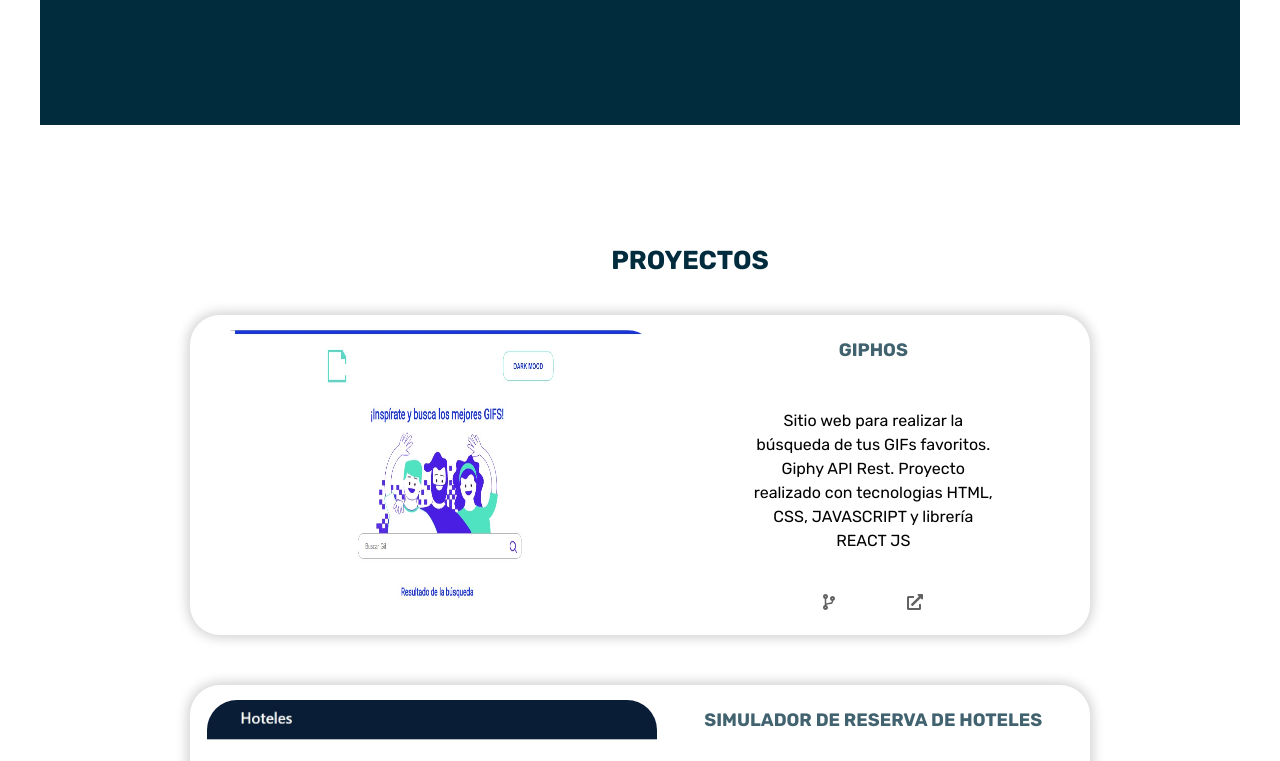
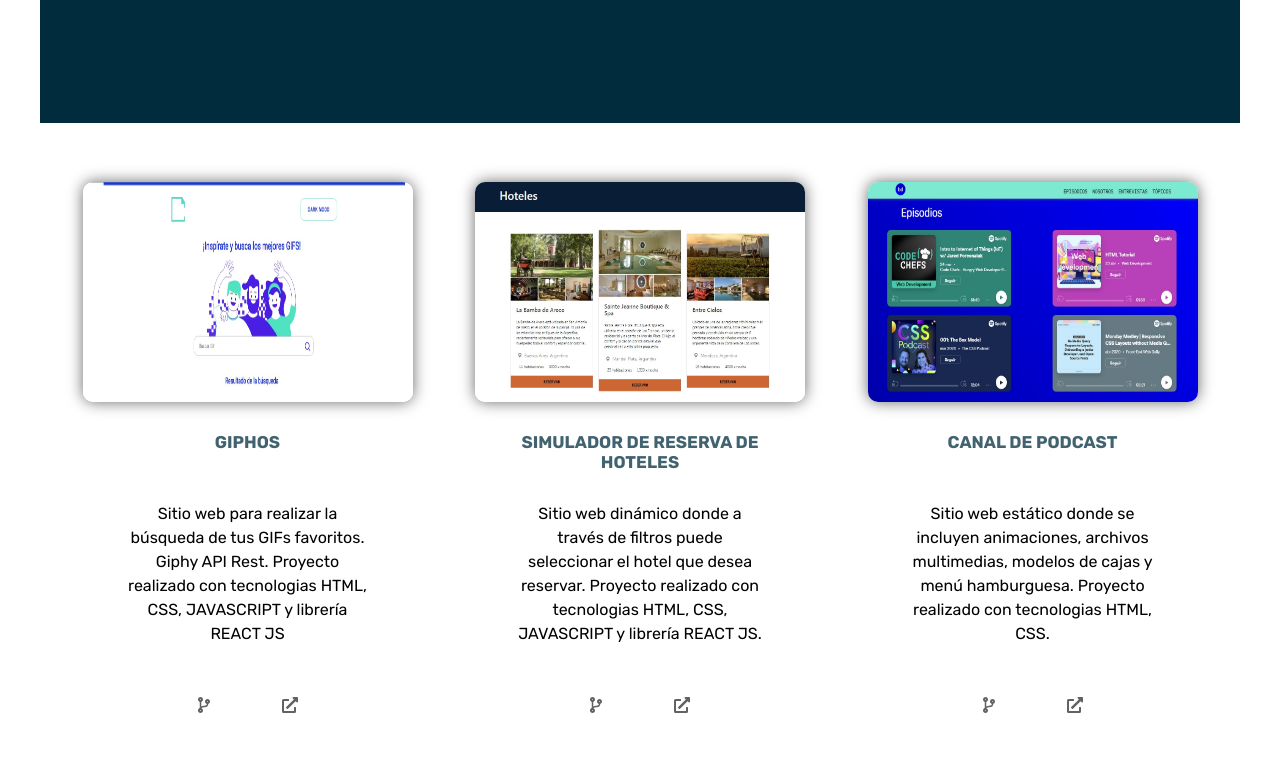
Before and after one commit to maxmferreyra/Maximiliano-Ferreyra, a React (Create React App) app: page / in a window 1280 px wide. Shown: the part 1400-2161 px from the top of the page. Built offline with nearby package versions, Linux system fonts and the light colour scheme.

Commit message:
Proyects changes.

```diff
--- a/src/components/main/AboutMe.js
+++ b/src/components/main/AboutMe.js
@@ -2,7 +2,7 @@ const AboutMe = () => {
     return(
             <div className="about-me" id="about-me">
                 <p className="hello">Un poco más de mí!</p>
-                <p className="description">Mis primeros pasos programando comenzaron en 2019 siendo autodidacta y actualmente continúo mis estudios como desarrollador front-end en una academia en Buenos Aires, Argentina. Podemos tomar café, mientras hablamos de cine o deportes y si tengo que viajar de vacaciones, elijo que sea frente al mar. Siempre ando acompañado de mi cámara de fotos.
+                <p className="description">Mis primeros pasos programando comenzaron en 2019 siendo autodidacta y actualmente continúo mis estudios como desarrollador front-end en Acamica (Buenos Aires, Argentina). Podemos tomar café, mientras hablamos de cine o deportes y si puedo ir de vacaciones, elijo que sea frente al mar. Siempre ando acompañado de mi cámara de fotos.
                     Mi actual objetivo es encontrar mi primer trabajo en el mundo IT donde pueda aprender, compartir y mejorar mis conocimientos y habilidades.
                 </p>
             </div>
--- a/src/components/main/proyects/ProyectGiphos.js
+++ b/src/components/main/proyects/ProyectGiphos.js
@@ -8,14 +8,14 @@ import {
 
 const ProyectGiphos = () => {
     return(
-        <div className="proyect proyect-giphos">
-            <img src="./images/giphos.jpg" alt="imagen de proyecto" className="giphos"></img>
+        <div className="proyect">
+            <img src="./images/giphos.jpg" alt="imagen de proyecto"></img>
             <div className="proyect-info">
                 <h3>GIPHOS</h3>
                 <p>Sitio web para realizar la búsqueda de tus GIFs favoritos. Giphy API Rest. Proyecto realizado con tecnologias HTML, CSS, JAVASCRIPT y librería REACT JS</p>
                 <div className="div-icon-proyect">
-                    <a href="https://github.com/maxmferreyra/gyphos"><FontAwesomeIcon icon={faCodeBranch}/></a>
-                    <a href="https://maxmferreyra.github.io/gyphos/"><FontAwesomeIcon icon={faExternalLinkAlt}/></a>
+                    <a href="https://github.com/maxmferreyra/buscador-de-gifs"><FontAwesomeIcon icon={faCodeBranch}/></a>
+                    <a href="https://giphos.netlify.app/"><FontAwesomeIcon icon={faExternalLinkAlt}/></a>
                 </div>
             </div>
 
--- a/src/components/main/proyects/ProyectPodcast.js
+++ b/src/components/main/proyects/ProyectPodcast.js
@@ -12,7 +12,7 @@ const ProyectPodcast = () => {
             <img src="./images/podcast.jpg" alt="imagen de proyecto"></img>
             <div className="proyect-info">
                 <h3>CANAL DE PODCAST</h3>
-                <p>Sitio web estático donde se incluyen animaciones y archivos multimedias. Proyecto realizado con tecnologias HTML, CSS.</p>
+                <p>Sitio web estático donde se incluyen animaciones, archivos multimedias, modelos de cajas y menú hamburguesa. Proyecto realizado con tecnologias HTML, CSS.</p>
                 <div className="div-icon-proyect">
                     <a href="https://github.com/maxmferreyra/maxiferreyra-podcastChannel"><FontAwesomeIcon icon={faCodeBranch}/></a>
                     <a href="https://podcast-channel-proyect.netlify.app/"><FontAwesomeIcon icon={faExternalLinkAlt}/></a>
--- a/src/components/main/proyects/index.js
+++ b/src/components/main/proyects/index.js
@@ -6,7 +6,6 @@ import ProyectPodcast from "./ProyectPodcast";
 const Proyects = () => {
     return (
         <section className="proyects-container" id="proyects">
-                <h2>PROYECTOS</h2>
             <ProyectGiphos />
             <ProyectHotel />
             <ProyectPodcast />
--- a/src/index.css
+++ b/src/index.css
@@ -66,7 +66,6 @@ header path {
     color: #f7444e;
 }
 
-
 .title-container {
     background-color: #002c3e;
     height: 600px;
@@ -119,7 +118,7 @@ h1 span {
 
 .hello {
     text-align: center;
-    font-size: 28px;
+    font-size: 26px;
     font-weight: bold;
     padding: 20px;
     color: #f7444e;
@@ -175,38 +174,33 @@ h3 {
 
 .proyects-container {
     position: relative;
-    height: 2000px;
     background-color: white;
-    padding-top: 40px;
-}
-
-h2 {
-    width: 50px;
-    position: absolute;
-    left: 50%;
-    margin-left: -50px;
-    color: #002c3e;
-    font-size: 20px;
-
+    margin-top: 20px;
 }
 
 .proyect {
-    width: 360px;
-    padding-bottom: 20px;
-    -webkit-box-shadow: 0px 0px 12px 3px rgba(0, 0, 0, 0.178);
-    box-shadow: 0px 0px 12px 3px rgba(0, 0, 0, 0.178);
-    border-radius: 30px;
+    width: 400px;
+    height: 600px;
+    padding: 0px 20px;
     display: flex;
     flex-direction: column;
     justify-content: center;
     align-items: center;
-    margin: 70px auto;
+    margin: 10px 0px;
+    transition: transform 1s ease-out;
+}
+
+.proyect:hover {
+    transform: scale(1.1, 1.1);
+    transition: transform 1s ease-out;
 }
 
 .proyect img {
-    border-radius: 30px;
+    border-radius: 10px;
     width: 100%;
-    height: 230px;
+    height: 210px;
+    -webkit-box-shadow: 0px 0px 15px 0px rgba(0,0,0,0.59);
+    box-shadow: 0px 0px 15px 0px rgba(0,0,0,0.59);
 }
 
 .proyect-info {
@@ -217,15 +211,15 @@ h2 {
 }
 
 .proyect h3 {
-    padding: 30px;
-    font-size: 18px;
+    font-size: 17px;
     text-align: center;
     font-weight: bold;
     color: #002c3ebe;
+    padding: 20px;
 }
 
 .proyect p {
-    padding: 30px 0px;
+    padding: 40px 0px;
     width: 250px;
     font-size: 16px;
     font-weight: 400;
@@ -351,46 +345,28 @@ footer p span {
     }
 
     .proyects-container {
-        height: 1300px;
-        padding-top: 120px;
+       display: flex;
+       justify-content: space-evenly;
+       align-items: center;
     }
 
-    .proyects-container h2 {
-        font-size: 26px;
-        width: 200px;
-        text-align: center;
+    .proyect {
+        width: 350px;
+        height: 650px;
+        margin: 10px 10px;
     }
 
-
-    .proyect {
-        display: flex;
-        flex-direction: row;
-        justify-content: space-evenly;
-        align-items: center;
-        width: 900px;
-        height: 320px;
-        margin: 50px auto 20px auto;
-        padding-bottom: 0px;
-    }
-
-    .proyect-giphos {
-        margin-top: 70px;
-    }
-
-
     .proyect img {
-        width: 450px;
-        height: 290px;
+        width: 330px;
+        height: 220px;
     }
 
     .proyect-info {
-        width: 400px;
-        padding: 10px;
+        padding: 20px 0px;
     }
 
     .proyect-info h3 {
-
-        padding: 0px;
+        padding: 10px;
     }
 
     footer {
```
